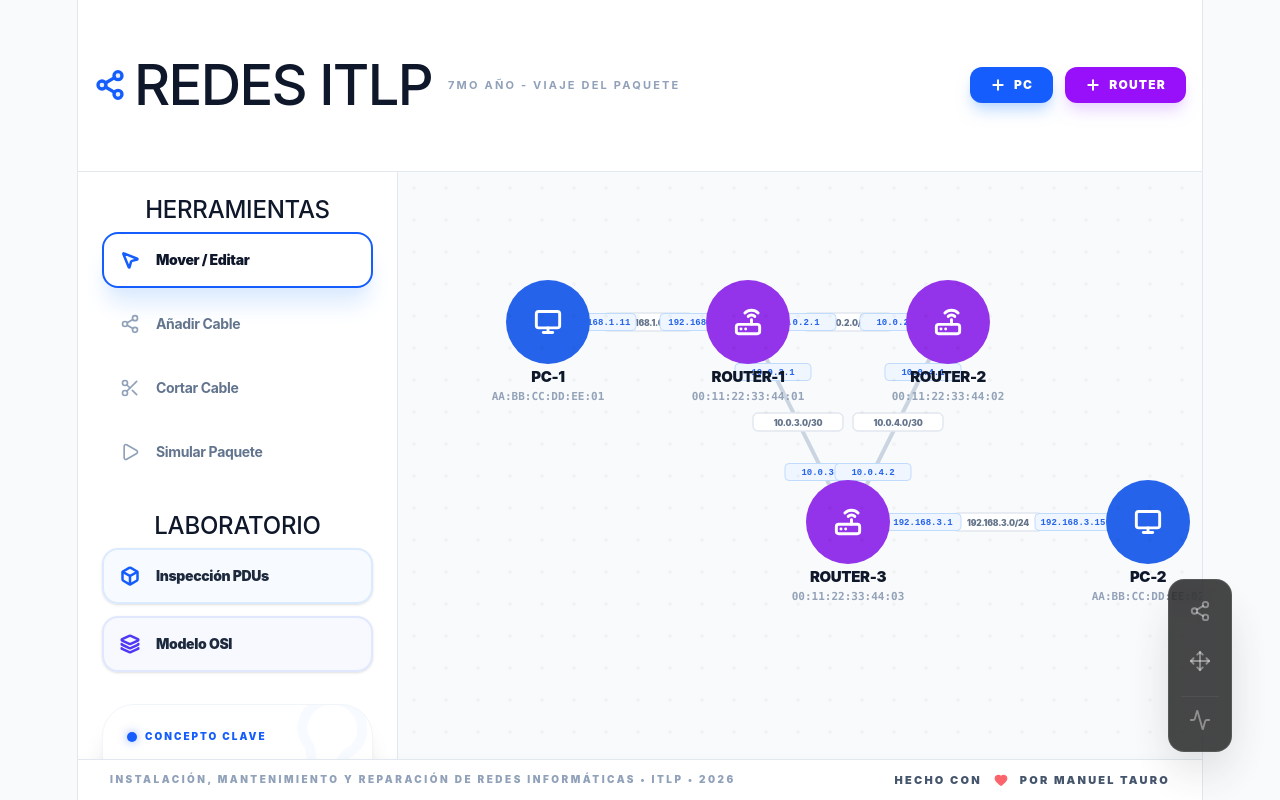
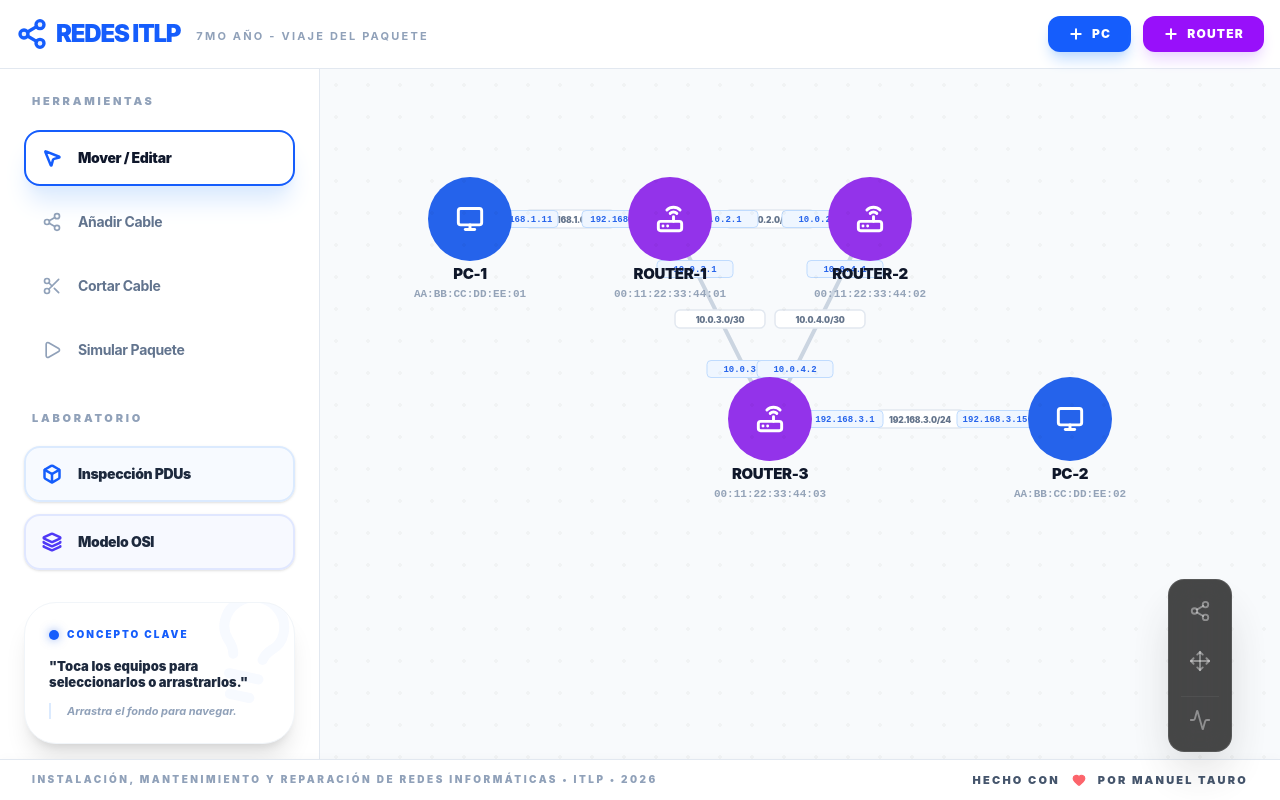
Before and after one commit to ManuT18/NetSimulator, a React (Vite) app: page / in a window 1280 px wide. Built offline with nearby package versions, Linux system fonts and the light colour scheme.

Commit message:
Limpiar estilos globales y optimizar CSS

```diff
--- a/src/index.css
+++ b/src/index.css
@@ -1,100 +1,45 @@
 @import "tailwindcss";
 
+@theme {
+  --font-sans: 'Outfit', 'Inter', system-ui, sans-serif;
+  --font-mono: 'JetBrains Mono', ui-monospace, monospace;
+}
+
 :root {
-  --text: #64748b;
-  --text-h: #0f172a;
-  --bg: #f8fafc;
-  --border: #e2e8f0;
-  --accent: #2563eb;
-  --accent-purple: #9333ea;
-  --accent-magenta: #c026d3;
-  --shadow:
-    0 4px 6px -1px rgb(0 0 0 / 0.1), 0 2px 4px -2px rgb(0 0 0 / 0.1);
-
   --sans: 'Outfit', 'Inter', system-ui, sans-serif;
   --mono: 'JetBrains Mono', ui-monospace, monospace;
-
-  font: 16px/1.5 var(--sans);
-  color: var(--text);
-  background: var(--bg);
-}
-
-@media (prefers-color-scheme: dark) {
-  :root {
-    --text: #9ca3af;
-    --text-h: #f3f4f6;
-    --bg: #16171d;
-    --border: #2e303a;
-    --code-bg: #1f2028;
-    --accent: #c084fc;
-    --accent-bg: rgba(192, 132, 252, 0.15);
-    --accent-border: rgba(192, 132, 252, 0.5);
-    --social-bg: rgba(47, 48, 58, 0.5);
-    --shadow:
-      rgba(0, 0, 0, 0.4) 0 10px 15px -3px, rgba(0, 0, 0, 0.25) 0 4px 6px -2px;
-  }
-
-  #social .button-icon {
-    filter: invert(1) brightness(2);
-  }
 }
 
 body {
   margin: 0;
+  font-family: var(--sans);
+  -webkit-font-smoothing: antialiased;
+  -moz-osx-font-smoothing: grayscale;
 }
 
-#root {
-  width: 1126px;
-  max-width: 100%;
-  margin: 0 auto;
-  text-align: center;
-  border-inline: 1px solid var(--border);
-  min-height: 100svh;
-  display: flex;
-  flex-direction: column;
-  box-sizing: border-box;
+/* Scrollbar styling */
+::-webkit-scrollbar {
+  width: 8px;
 }
 
-h1,
-h2 {
-  font-family: var(--heading);
-  font-weight: 500;
-  color: var(--text-h);
+::-webkit-scrollbar-track {
+  background: transparent;
 }
 
-h1 {
-  font-size: 56px;
-  letter-spacing: -1.68px;
-  margin: 32px 0;
-  @media (max-width: 1024px) {
-    font-size: 36px;
-    margin: 20px 0;
-  }
-}
-h2 {
-  font-size: 24px;
-  line-height: 118%;
-  letter-spacing: -0.24px;
-  margin: 0 0 8px;
-  @media (max-width: 1024px) {
-    font-size: 20px;
-  }
-}
-p {
-  margin: 0;
+::-webkit-scrollbar-thumb {
+  background: #cbd5e1;
+  border-radius: 10px;
 }
 
-code,
-.counter {
-  font-family: var(--mono);
-  display: inline-flex;
-  border-radius: 4px;
-  color: var(--text-h);
+::-webkit-scrollbar-thumb:hover {
+  background: #94a3b8;
 }
 
-code {
-  font-size: 15px;
-  line-height: 135%;
-  padding: 4px 8px;
-  background: var(--code-bg);
+@keyframes spin {
+  from { transform: rotate(0deg); }
+  to { transform: rotate(360deg); }
 }
+
+.animate-spin-slow {
+  animation: spin 20s linear infinite;
+}
```
